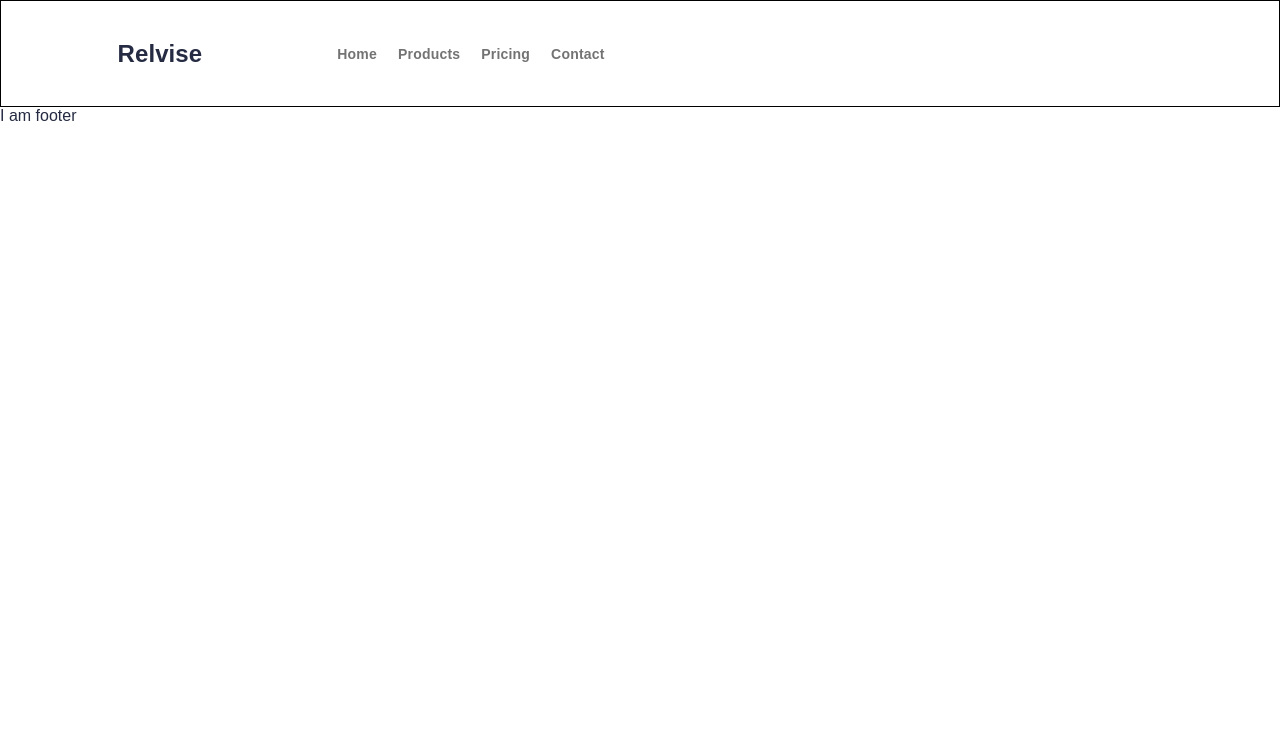
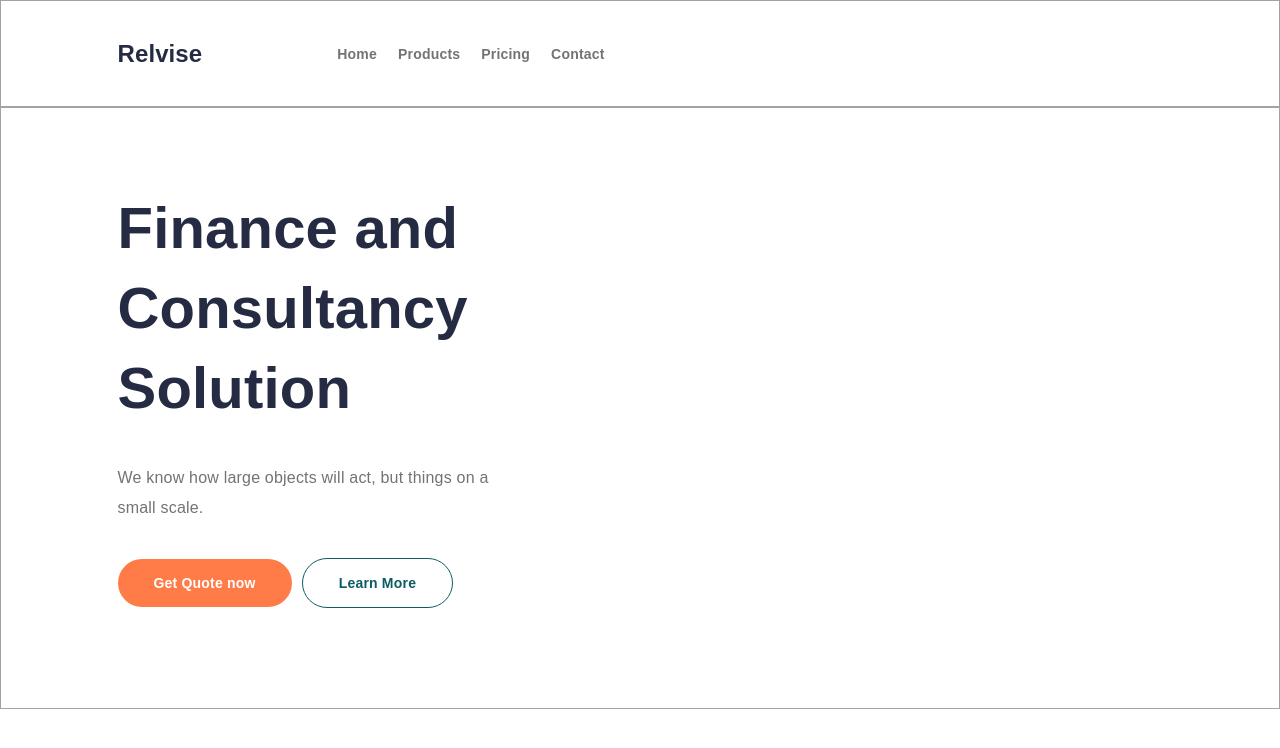
Before and after one commit to daler-developer/relvise, a website: page #src/index.html in a window 1280 px wide. Drawn offline with nearby package versions, Linux system fonts and the light colour scheme; files that its build step writes are made by us from their sources.

Commit message:
Added header and intro

```diff
--- /dev/null
+++ b/#src/html/_intro.html
@@ -0,0 +1,17 @@
+<div class="intro">
+  <div class="container intro__container">
+    <div class="intro__body">
+      <h1 class="intro__title">
+        Finance and Consultancy Solution
+      </h1>
+      <p class="intro__about">
+        We know how large objects will act,
+        but things on a small scale.
+      </p>
+      <div class="intro__btns">
+        <button class="intro__btn intro__get-btn">Get Quote now</button>
+        <button class="intro__btn intro__learn-btn">Learn More</button>
+      </div>
+    </div>
+  </div>
+</div>
--- a/#src/index.html
+++ b/#src/index.html
@@ -10,6 +10,6 @@
 </head>
 <body>
   @@include('./html/_header.html')
-  @@include('./html/_footer.html')
+  @@include('./html/_intro.html')
 </body>
 </html>
--- a/#src/index.scss
+++ b/#src/index.scss
@@ -6,3 +6,4 @@
 @import './scss/blocks/footer';
 @import './scss/blocks/header';
 @import './scss/blocks/container';
+@import './scss/blocks/intro';
--- a/#src/scss/base/_mixins.scss
+++ b/#src/scss/base/_mixins.scss
@@ -1,5 +1,5 @@
 @mixin b {
-  border: 1px solid black;
+  border: 1px solid rgba(0, 0, 0, 0.363);
 }
 
 @mixin center {
--- a/#src/scss/base/_reset.scss
+++ b/#src/scss/base/_reset.scss
@@ -17,6 +17,7 @@ ul {
 button, input {
   outline: none;
   background-color: inherit;
+  border: none;
 }
 
 a {
--- /dev/null
+++ b/#src/scss/blocks/_intro.scss
@@ -0,0 +1,44 @@
+.intro {
+  & {
+    @include b;
+  }
+  &__body {
+    padding: 80px 0 100px 0;
+  }
+  &__title {
+    max-width: 509px;
+    line-height: 80px;
+    letter-spacing: .2px;
+  }
+  &__about {
+    max-width: 376px;
+    margin-top: 35px;
+    line-height: 30px;
+    letter-spacing: .2px;
+    color: $color-grey;
+  }
+  &__btns {
+    margin-top: 35px;
+    display: flex;
+    align-items: center;
+  }
+  &__btn {
+    @include center;
+    @include gap-h(10px);
+    border-radius: 37px;
+    padding: 10px 36px;
+    line-height: 28px;
+    font-size: 14px;
+    font-weight: 700;
+    letter-spacing: 0.2px;
+  }
+  &__get-btn {
+    background-color: $color-orange;
+    color: $color-white-1;
+  }
+  &__learn-btn {
+    background-color: transparent;
+    border: 1px solid $color-green;
+    color: $color-green;
+  }
+}
```
